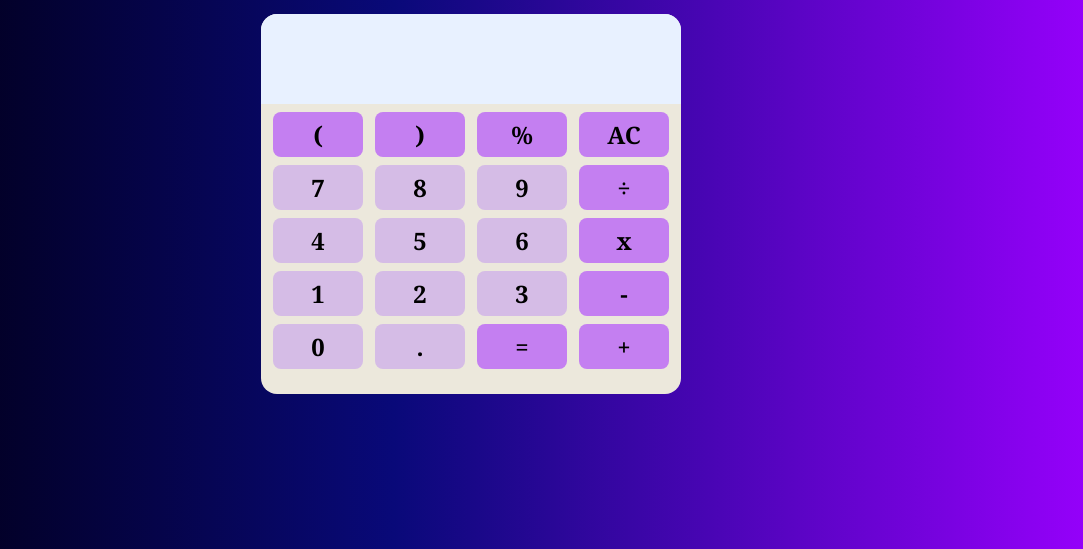
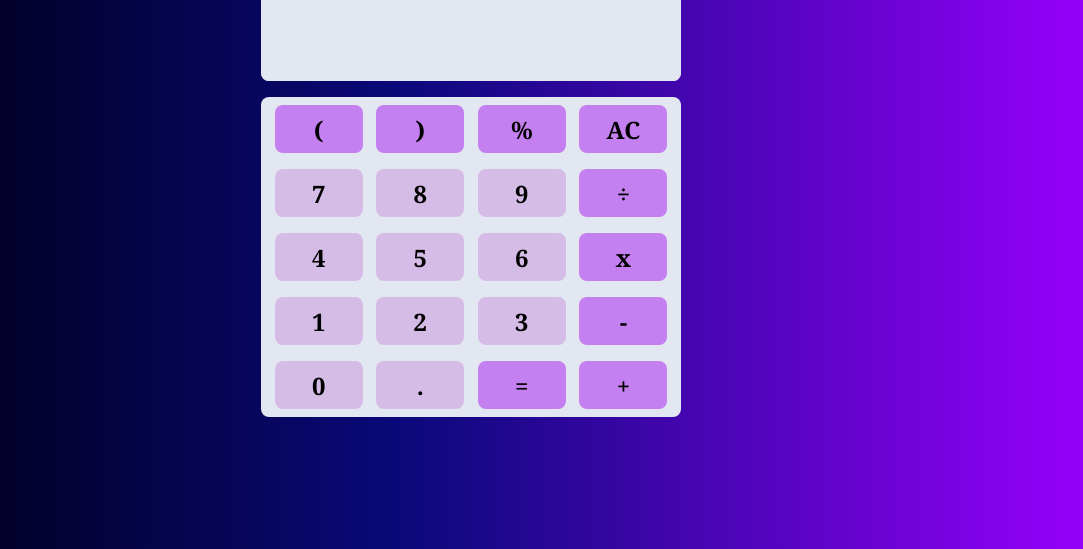
Before and after one commit to Ritik-Kumar-2002/Cloud--Vandana-Assignment, a plain HTML site: page Calculator/index.html in a window 1280 px wide. Shown: the part 251-800 px from the top of the page, without its empty margins (169-1252 px from the left). Drawn offline with Linux system fonts and the light colour scheme.

Commit message:
calculator

```diff
--- a/Calculator/index.css
+++ b/Calculator/index.css
@@ -2,70 +2,65 @@ body{
     box-sizing: border-box;
     padding: 0px;
     margin: 0px;
+    height: 100vh;
+    width: 100%;
+    background: rgb(2,0,36);
+    background: linear-gradient(90deg, rgba(2,0,36,1) 11%, rgba(9,9,121,1) 44%, rgba(154,0,255,1) 100%);
+}
+.body{
+    width: 420px;
+    width: 100%;
+    height: 100%;
     display: flex;
     align-items: center;
     justify-content: center;
-    height: 100vh;
-    background: rgb(2,0,36);
-background: linear-gradient(90deg, rgba(2,0,36,1) 11%, rgba(9,9,121,1) 44%, rgba(154,0,255,1) 100%);
-flex-direction: column;
+    box-sizing: border-box;
 }
 h1{
     color: whitesmoke;
-    font-size: 2.75rem;
+    font-size: 2.5rem;
+    text-align: center;
 }
 .container{
     width: 420px;
-    min-height: 380px;
-    background-color: rgb(236, 232, 220);
-    border: none;
-    box-shadow: 10p 5px 5px rgb(180, 180, 180);
-    border-radius: 1rem;
-    overflow:hidden;
-    border: none;
-
+    padding: 1rem;
+}
+.row-wrap{
+    margin-bottom: 0.5rem;
 }
 .display-output{
-    height: 90px;
-    /* overflow: hidden; */
-
+    height: 100px;
+    width: 100%;
+    background-color: rgb(227, 231, 241);
+    border-radius: 0.5rem;
+    margin-bottom: 1rem;
+    overflow: hidden;
 }
-.previous-output{
-    width: 100%;
-    height: 40px;
-    display: table-grow;
-    background-color: rgb(232, 241, 255);
-    color: black;
-    padding: 1rem 1rem ;
-    text-align: right;
-    font-family: Arial, Helvetica, sans-serif;
-    font-weight: bold;
-    box-sizing: border-box;
-}
-.input-text{
-    width: 100%;
-    height: 50px;
-    background-color: rgb(232, 241, 255);
-    border: 0px solid rgb(232, 241, 255);
-    text-align: right;
-    padding: 0.5rem;
-    box-sizing: border-box;
-    color: black;
-    font-size: 1.2rem;
-    font-weight: bold;
-    font-family: Arial, Helvetica, sans-serif;
-}
-
 .btn-wrap{
     display: flex;
     justify-content: space-evenly;
     flex-wrap: wrap;
-
 }
 
+.input-text{
+    text-align: right;
+    font-size: 1.5rem;
+    padding: 1rem;
+    width: 95%;
+    background-color: rgb(227, 231, 241);
+    border: none;
+    font-family: Arial, Helvetica, sans-serif
+}
+.previous-output{
+    font-size: 1.5rem;
+    text-align: right;
+    height: 50px;
+    width: 95%;
+    /* border: 2px solid orchid; */
+}
 .number-btn{
-    width: 90px;
-    height: 45px;
+    width: 5.5rem;
+    height: 3rem;
     background-color: rgb(213, 188, 230);
     border-radius: 0.5rem;
     font-size: 1.5rem;
@@ -78,9 +73,15 @@ h1{
     cursor: pointer;
 }
 
+.btn-wrap{
+
+    background-color: rgb(227, 231, 241);
+    border-radius: 0.5rem;
+}
+
 .symbol-btn{
-    width: 90px;
-    height: 45px;
+    width: 5.5rem;
+    height: 3rem;
     background-color: rgb(196, 127, 241);
     border-radius: 0.5rem;
     font-size: 1.5rem;
--- a/Calculator/index.html
+++ b/Calculator/index.html
@@ -1,22 +1,28 @@
 <!DOCTYPE html>
 <html lang="en">
+
 <head>
     <meta charset="UTF-8">
     <meta name="viewport" content="width=device-width, initial-scale=1.0">
     <title>Calculator</title>
     <link rel="stylesheet" href="index.css">
 </head>
+
 <body>
+    <div class="body">
+
+        <div class="container">
             <h1> Calculator </h1>
-    <div class="container">
+            <div class="displaybtnWrap">
+
                 <div class="display-output">
                     <div class="previous-output" id="prev-output"></div>
-            <input type="text" id="text-field" class="input-text" />
+                    <input type='text' id="text-field" class="input-text" readonly/>
                 </div>
 
-        <div class="btn-wrrap">
+                <div class="btn-wrap">
                     <div class="row-wrap">
-                <div class="symbol-btn" onclick='getBtnDetail( `(` )' > ( </div>
+                        <div class="symbol-btn" onclick='getBtnDetail( `(` )'> ( </div>
                         <div class="symbol-btn" onclick='getBtnDetail( `)` )'> ) </div>
                         <div class="symbol-btn" onclick='getBtnDetail( `%` )'> % </div>
                         <div class="symbol-btn" onclick='RevertBack()'> AC </div>
@@ -50,9 +56,11 @@
                         <div class="symbol-btn" onclick='getBtnDetail( `+` )'> + </div>
                     </div>
 
-
+                </div>
+            </div>
         </div>
     </div>
 </body>
 <script src="./index.js"></script>
+
 </html>
--- a/Calculator/index.js
+++ b/Calculator/index.js
@@ -7,25 +7,29 @@ var input = "";
 const getBtnDetail = (arg) =>{
     console.log(`arg is ${arg}`);
 
-
-    // console.log("len  is ", previousOutput.length);
     if(previousOutput.innerHTML.length > 0) {
         previousOutput.innerHTML = "";
         input="";
         inputText.value = input;
-        // console.log("running ");
     }
     input = input + arg;
     console.log(`input is ${input}`)
     inputText.value = input;
 }
 
+
 const Evaluate = () =>{
-    let output = eval(input);
-    console.log(output);
-    previousOutput.innerHTML = input;
-    inputText.value = output;
-    console.log("len is ", previousOutput.innerHTML.length);
+    try{
+        let output = eval(input);
+        console.log(output);
+        previousOutput.innerHTML = input;
+        inputText.value = output;
+        console.log("len is ", previousOutput.innerHTML.length);
+    }catch(error){
+        inputText.value = "ERROR";
+    }
+
+
 
 }
 
```
Lines whose indentation alone changed are shown as unchanged.
